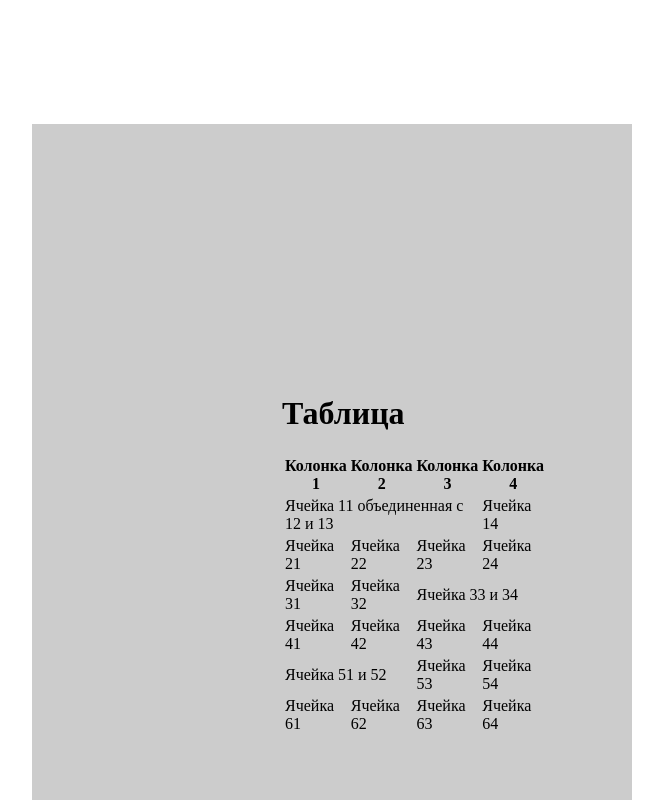
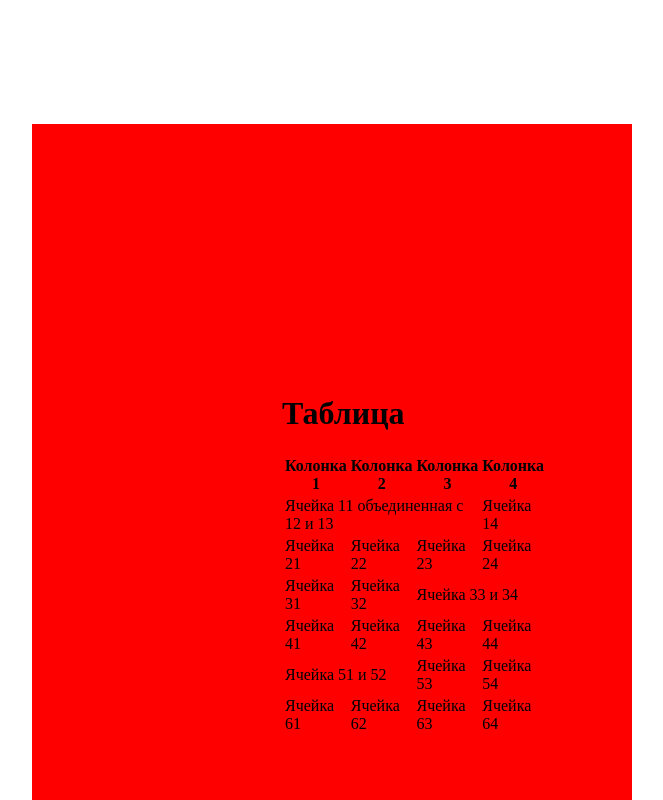
Before and after one commit to AntonGlotov/AntonGlotov.github.io, a plain HTML site: page index.html in a window 1280 px wide. Shown: the part 1280-2080 px from the top of the page, without its empty margins (168-831 px from the left). Drawn offline with Linux system fonts and the light colour scheme.

Commit message:
Update index.html

```diff
--- a/index.html
+++ b/index.html
@@ -62,7 +62,7 @@
   <li><a href="/">Сокращенная ссылка на главную</a></li>
   <li><a href="/html">Сокращенная ссылка на внутреннюю страницу</a></li>
 </ol>
-<div style="width:100px; background-color:#ccc; margin:200px; padding:250px;">
+<div style="width:100px; background-color:red; margin:200px; padding:250px;">
       <h1 class="h1_center">Таблица</h1>
       <table class = "table_style_1">
         <tbody class = "tbody_style_1"><tr>
```
